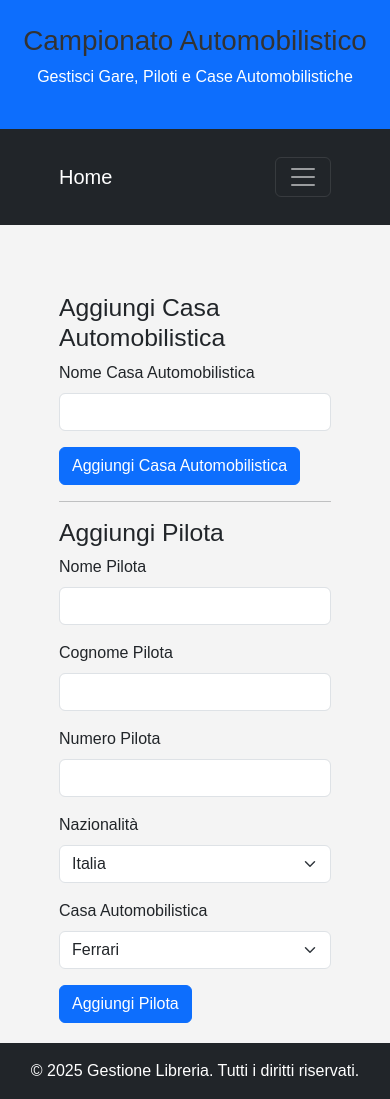
After one commit to NiccoloCherubin/5F-INFORMATICA, a PHP site: page /create.php in a window 390 px wide. The commit adds this page. Run offline with PHP 8.4, Linux system fonts and the light colour scheme; data comes from the database, SQL or seed files in the repository.

Commit message:
inserimento pilota e casa automobilistica

```diff
--- /dev/null
+++ b/php/campionato/create.php
@@ -0,0 +1,123 @@
+<?php
+include 'php/db.php';
+include 'php/header.php';
+
+// Aggiungi Casa Automobilistica
+if ($_SERVER['REQUEST_METHOD'] == 'POST' && isset($_POST['add_casa'])) {
+    $nome_casa = $_POST['nome_casa'];
+
+    // Inserisci la casa automobilistica
+    $query_casa = "INSERT INTO Case_Automobilistiche (nome) VALUES (:nome_casa)";
+    $stmt_casa = $pdo->prepare($query_casa);
+    $stmt_casa->execute(['nome_casa' => $nome_casa]);
+
+    echo "<p>Casa automobilistica aggiunta con successo!</p>";
+
+    header("read.php");
+    exit();
+}
+
+// Aggiungi Pilota
+if ($_SERVER['REQUEST_METHOD'] == 'POST' && isset($_POST['add_pilota'])) {
+    $nome_pilota = $_POST['nome_pilota'];
+    $cognome_pilota = $_POST['cognome_pilota'];
+    $numero_pilota = $_POST['numero_pilota'];
+    $nazionalita_pilota = $_POST['nazionalita_pilota'];
+    $casa_id = $_POST['casa_id'];
+
+    // Verifica se il numero del pilota è già presente
+    $query_verifica_numero = "SELECT COUNT(*) FROM Piloti WHERE numero = :numero_pilota";
+    $stmt_verifica = $pdo->prepare($query_verifica_numero);
+    $stmt_verifica->execute(['numero_pilota' => $numero_pilota]);
+    $esiste = $stmt_verifica->fetchColumn();
+
+    if ($esiste > 0) {
+        // Messaggio di errore con alert di Bootstrap
+        echo "<div class='alert alert-danger' role='alert'>
+                <strong>Errore!</strong> Il numero del pilota è già presente. Scegli un numero diverso.
+              </div>";
+    } else {
+        // Inserisci il pilota
+        $query_pilota = "INSERT INTO Piloti (nome, cognome, numero, nazionalita_id)
+                         VALUES (:nome_pilota, :cognome_pilota, :numero_pilota, :nazionalita_pilota)";
+        $stmt_pilota = $pdo->prepare($query_pilota);
+        $stmt_pilota->execute([
+            'nome_pilota' => $nome_pilota,
+            'cognome_pilota' => $cognome_pilota,
+            'numero_pilota' => $numero_pilota,
+            'nazionalita_pilota' => $nazionalita_pilota
+        ]);
+
+        $pilota_id = $pdo->lastInsertId();
+
+        // Associa il pilota alla casa automobilistica
+        $query_appartenere = "INSERT INTO Appartenere (Piloti_id, casa_id) VALUES (:pilota_id, :casa_id)";
+        $stmt_appartenere = $pdo->prepare($query_appartenere);
+        $stmt_appartenere->execute([
+            'pilota_id' => $pilota_id,
+            'casa_id' => $casa_id
+        ]);
+
+        echo "<p>Pilota aggiunto con successo!</p>";
+
+        header("read.php");
+        exit();
+    }
+}
+?>
+
+<div class="container mt-5">
+    <h2>Aggiungi Casa Automobilistica</h2>
+    <form action="create.php" method="POST">
+        <div class="mb-3">
+            <label for="nome_casa" class="form-label">Nome Casa Automobilistica</label>
+            <input type="text" class="form-control" id="nome_casa" name="nome_casa" required>
+        </div>
+        <button type="submit" class="btn btn-primary" name="add_casa">Aggiungi Casa Automobilistica</button>
+    </form>
+
+    <hr>
+
+    <h2>Aggiungi Pilota</h2>
+    <form action="create.php" method="POST">
+        <div class="mb-3">
+            <label for="nome_pilota" class="form-label">Nome Pilota</label>
+            <input type="text" class="form-control" id="nome_pilota" name="nome_pilota" required>
+        </div>
+        <div class="mb-3">
+            <label for="cognome_pilota" class="form-label">Cognome Pilota</label>
+            <input type="text" class="form-control" id="cognome_pilota" name="cognome_pilota" required>
+        </div>
+        <div class="mb-3">
+            <label for="numero_pilota" class="form-label">Numero Pilota</label>
+            <input type="number" class="form-control" id="numero_pilota" name="numero_pilota" required>
+        </div>
+        <div class="mb-3">
+            <label for="nazionalita_pilota" class="form-label">Nazionalità</label>
+            <select class="form-select" id="nazionalita_pilota" name="nazionalita_pilota" required>
+                <?php
+                $query_nazionalita = "SELECT * FROM Nazionalita";
+                $stmt_nazionalita = $pdo->query($query_nazionalita);
+                while ($nazionalita = $stmt_nazionalita->fetch(PDO::FETCH_ASSOC)) {
+                    echo "<option value='" . $nazionalita['id'] . "'>" . $nazionalita['descrizione'] . "</option>";
+                }
+                ?>
+            </select>
+        </div>
+        <div class="mb-3">
+            <label for="casa_id" class="form-label">Casa Automobilistica</label>
+            <select class="form-select" id="casa_id" name="casa_id" required>
+                <?php
+                $query_case = "SELECT * FROM Case_Automobilistiche";
+                $stmt_case = $pdo->query($query_case);
+                while ($casa = $stmt_case->fetch(PDO::FETCH_ASSOC)) {
+                    echo "<option value='" . $casa['id'] . "'>" . $casa['nome'] . "</option>";
+                }
+                ?>
+            </select>
+        </div>
+        <button type="submit" class="btn btn-primary" name="add_pilota">Aggiungi Pilota</button>
+    </form>
+</div>
+
+<?php include 'php/footer.php'; ?>
--- a/php/campionato/php/header.php
+++ b/php/campionato/php/header.php
@@ -28,7 +28,7 @@
         </button>
         <div class="collapse navbar-collapse" id="navbarNav">
             <ul class="navbar-nav ms-auto">
-                <li class="nav-item"><a class="nav-link" href="create.php">Aggiungi Casa Automobilistica</a></li>
+                <li class="nav-item"><a class="nav-link" href="create.php">Aggiungi</a></li>
                 <li class="nav-item"><a class="nav-link" href="read.php">Visualizza Piloti</a></li>
                 <li class="nav-item"><a class="nav-link" href="gare.php">Visualizza Gare</a></li>
                 <li class="nav-item"><a class="nav-link" href="risultati.php">Visualizza Risultati</a></li>
```
